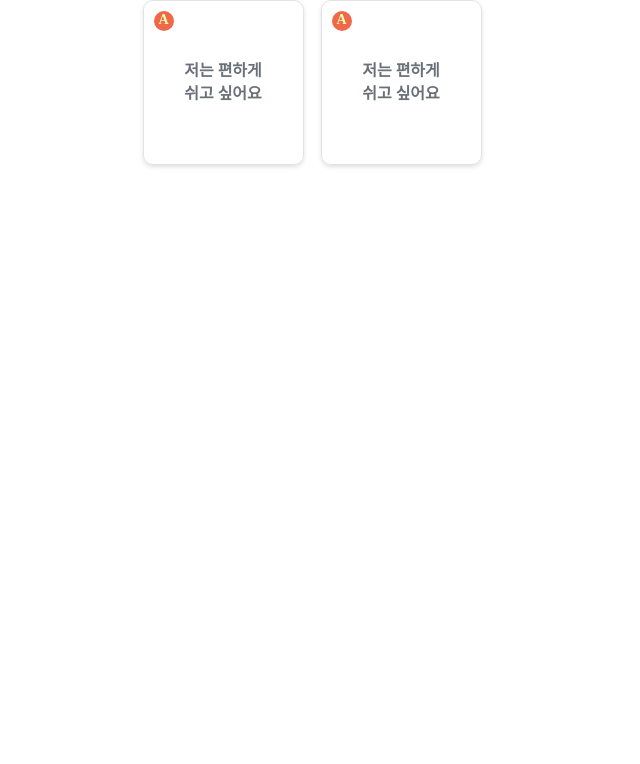
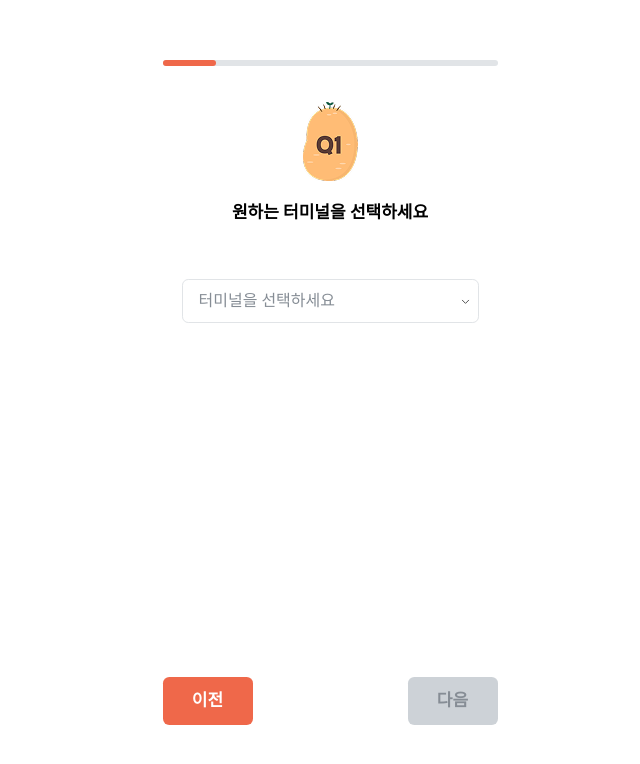
Before and after one commit to Jeong-Ag/36-SOPKATHON-WEB-WEB1, a React (Vite) app: page / in a window 1280 px wide. Both pictures are taken after a click on the button "테스트 하러 가기". Shown: the top 764 px of the page, without its empty margins (310-950 px from the left). Built offline with nearby package versions, Linux system fonts and the light colour scheme; a web font is replaced by a local one.

Commit message:
feat: TestPage에 ProgressBar 및 버튼 추가, 터미널 상수 파일 생성

```diff
--- /dev/null
+++ b/src/constants/terminal.js
@@ -0,0 +1,8 @@
+export const TERMINAL = [
+  '간성터미널',
+  '강릉터미널',
+  '와수터미널',
+  '신철원터미널',
+  '태백버스터미널',
+  '홍천종합버스터미널',
+];
--- a/src/pages/TestPage.jsx
+++ b/src/pages/TestPage.jsx
@@ -1,10 +1,22 @@
-import CardSelectGroup from '../shared/components/Test/CardSelectGroup';
+import Button from '@/shared/components/buttons/Button';
+import SelectSection from './testProgress/SelectSection';
+import { useState } from 'react';
+import { ButtonContainer, Container } from './TestPage.styles';
+import ProgressBar from '@/components/progressBar/ProgressBar';
 
 const TestPage = () => {
+  const [next, setNext] = useState(false);
+  const [step, setStep] = useState(16);
+
   return (
-    <div>
-      <CardSelectGroup />
-    </div>
+    <Container>
+      <ProgressBar fill={step} />
+      <SelectSection setNext={setNext} />
+      <ButtonContainer>
+        <Button text="이전" variant="short" />
+        <Button text="다음" variant="short" disabled={!next} />
+      </ButtonContainer>
+    </Container>
   );
 };
 
--- a/src/pages/TestPage.styles.js
+++ b/src/pages/TestPage.styles.js
@@ -1 +1,17 @@
 import styled from '@emotion/styled';
+
+export const Container = styled.div`
+  width: 100%;
+  min-height: 100vh;
+  display: flex;
+  flex-direction: column;
+  padding: 60px 20px 75px 20px;
+  box-sizing: border-box;
+  align-items: center;
+`;
+
+export const ButtonContainer = styled.div`
+  display: flex;
+  gap: 155px;
+  margin-top: auto;
+`;
```
Also changed, not shown: public/potato_q1.png (added).
